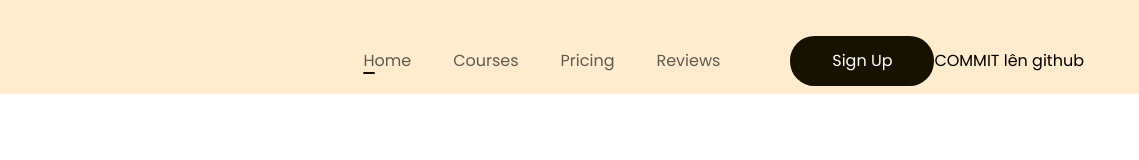
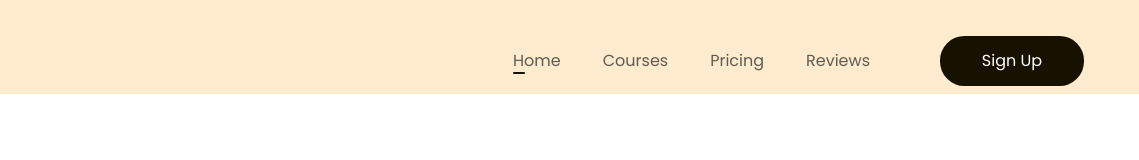
Before and after one commit to ThanhsonWeb/Figma-project, a plain HTML site: page index.html in a window 1280 px wide. Shown: the top 160 px of the page, 141-1280 px from the left. Drawn offline with Linux system fonts and the light colour scheme.

Commit message:
dựng base và code phần header

```diff
--- a/assets/css/style.css
+++ b/assets/css/style.css
@@ -78,4 +78,3 @@ a {
 .header .action{
   margin-left: 49px;
 }
-p{color: #000;}
--- a/index.html
+++ b/index.html
@@ -34,7 +34,7 @@
             </nav>
             <!-- botton action -->
              <div class="action"><a href="#!" class="botton sign-up">Sign Up</a></div>
-             <p>COMMIT lên github </p>
+
 
 
         </div>
```
